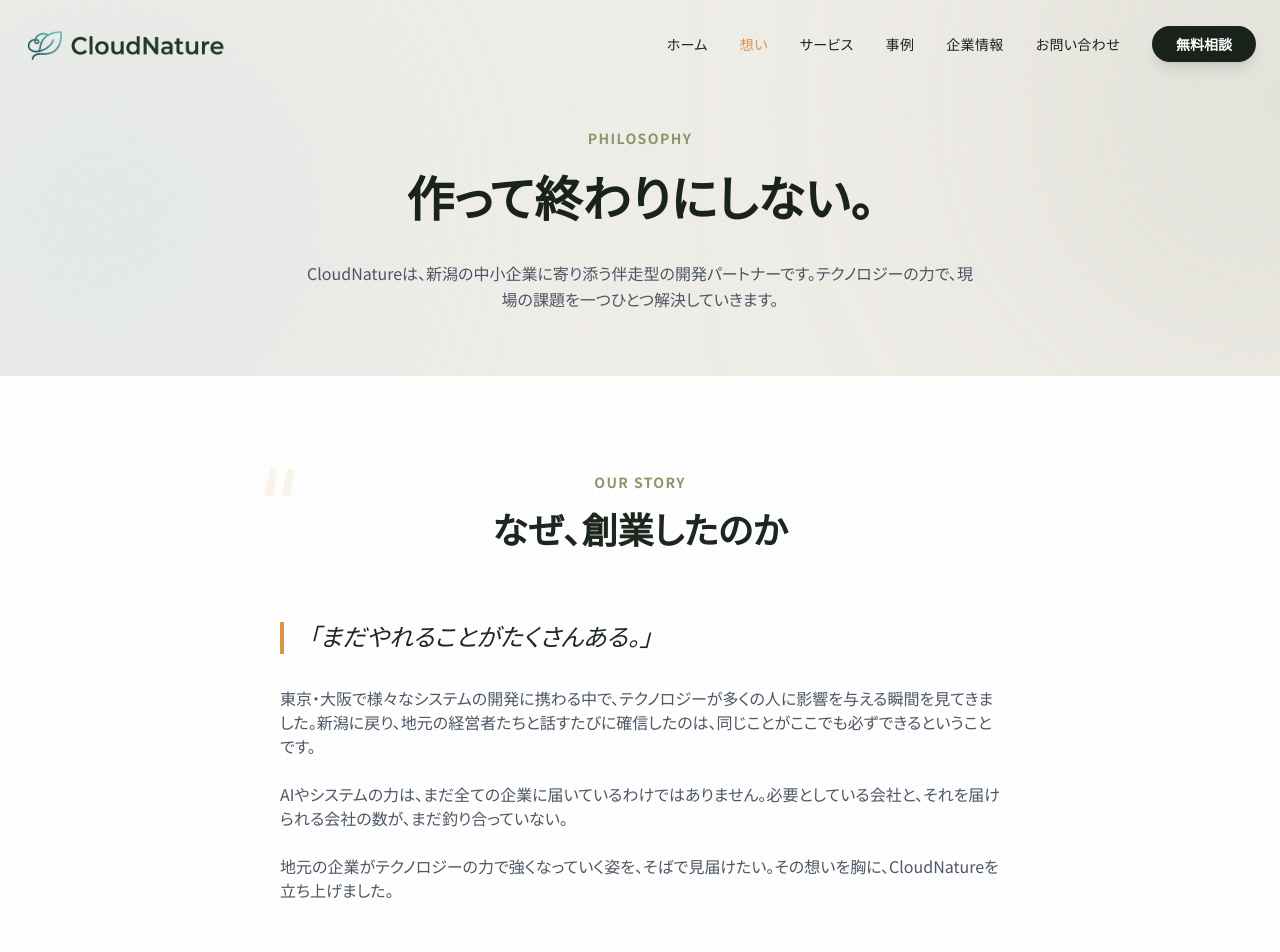
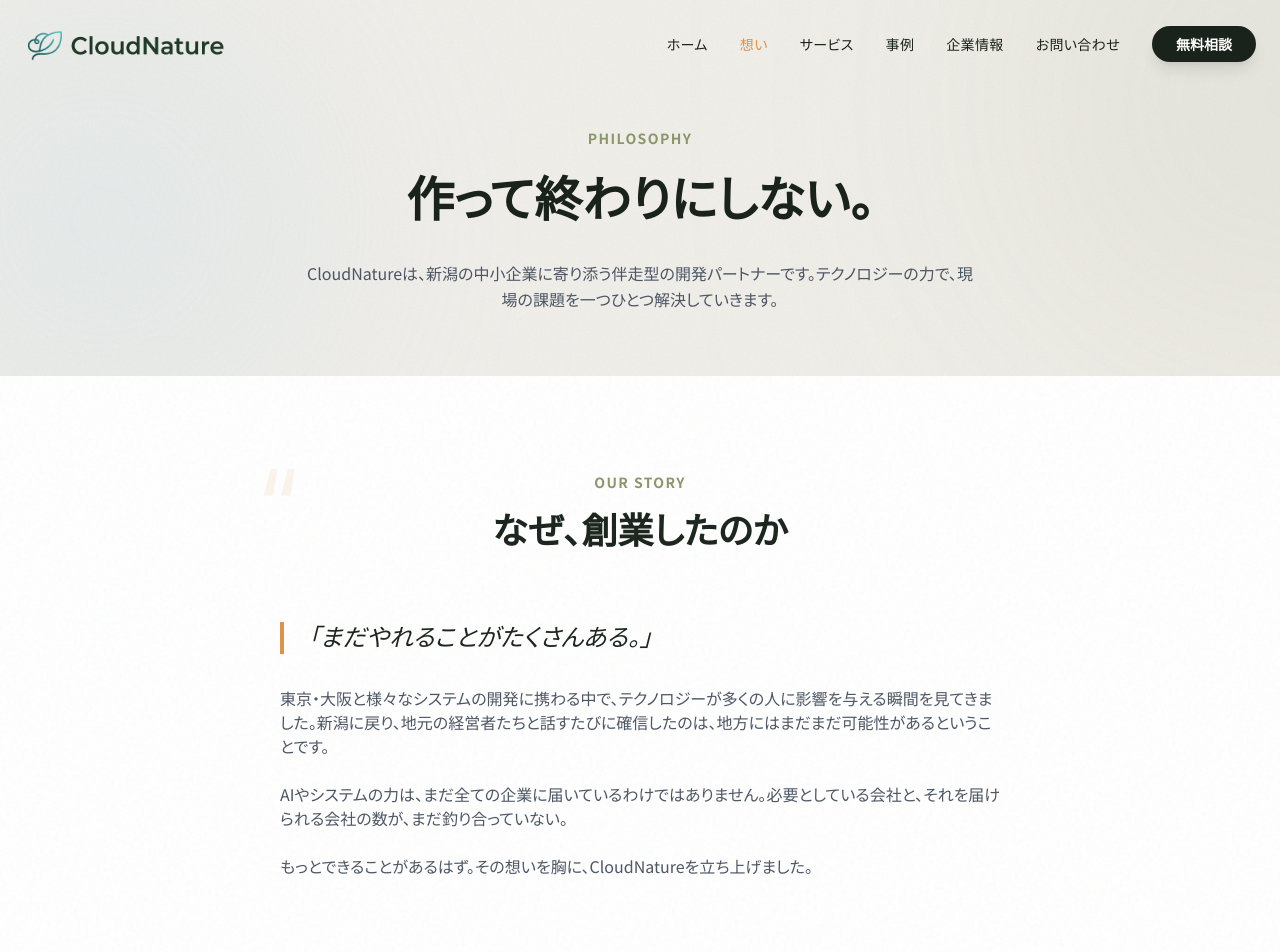
Before and after one commit to kohei0125/CloudNature, a Next.js app: page /philosophy in a window 1280 px wide. Shown: the top 952 px of the page. Built offline with nearby package versions, Linux system fonts and the light colour scheme; no server answers.

Commit message:
build: Update Next.js development type reference path and philosophy content.

```diff
--- a/content/philosophy.ts
+++ b/content/philosophy.ts
@@ -11,9 +11,9 @@ export const FOUNDING_STORY = {
   title: "なぜ、創業したのか",
   paragraphs: [
     "「まだやれることがたくさんある。」",
-    "東京・大阪で様々なシステムの開発に携わる中で、テクノロジーが多くの人に影響を与える瞬間を見てきました。新潟に戻り、地元の経営者たちと話すたびに確信したのは、同じことがここでも必ずできるということです。",
+    "東京・大阪と様々なシステムの開発に携わる中で、テクノロジーが多くの人に影響を与える瞬間を見てきました。新潟に戻り、地元の経営者たちと話すたびに確信したのは、地方にはまだまだ可能性があるということです。",
     "AIやシステムの力は、まだ全ての企業に届いているわけではありません。必要としている会社と、それを届けられる会社の数が、まだ釣り合っていない。",
-    "地元の企業がテクノロジーの力で強くなっていく姿を、そばで見届けたい。その想いを胸に、CloudNatureを立ち上げました。",
+    "もっとできることがあるはず。その想いを胸に、CloudNatureを立ち上げました。",
   ]
 };
 
```
